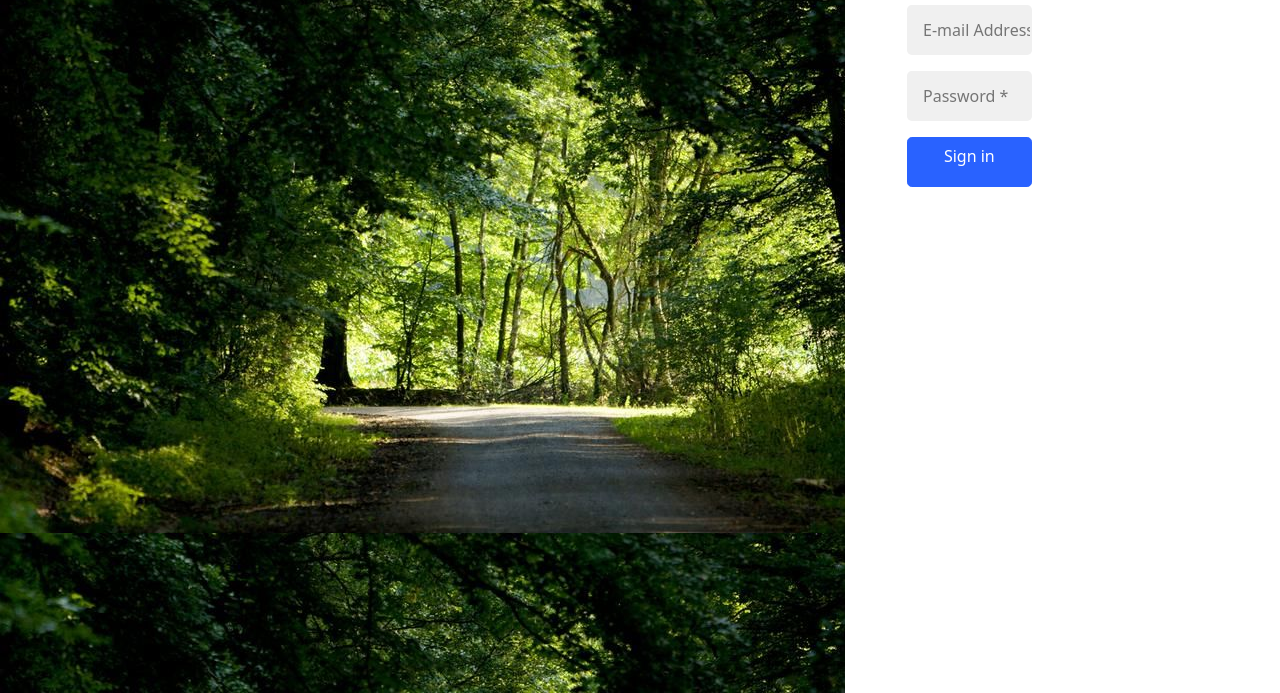
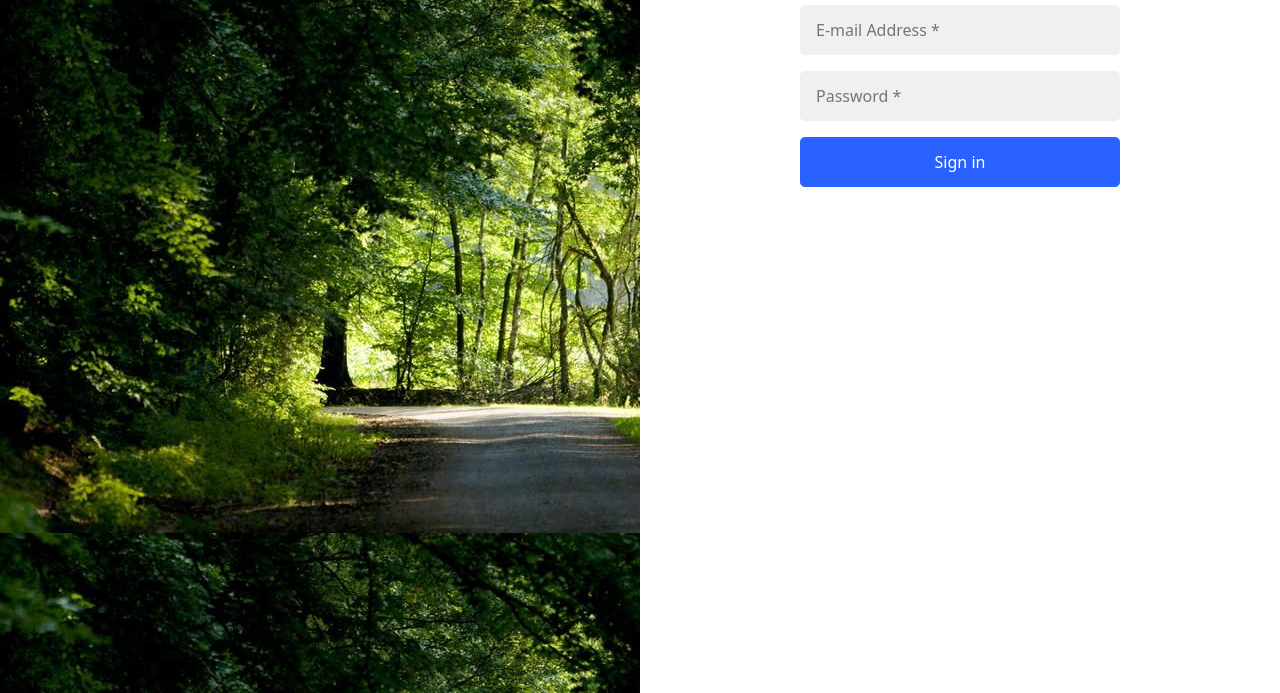
Before and after one commit to Ma3tin/passwordVAlidation, a website: page index.html in a window 1280 px wide. Shown: the part 107-800 px from the top of the page. Drawn offline with nearby package versions, Linux system fonts and the light colour scheme.

Commit message:
Responzive

```diff
--- a/index.html
+++ b/index.html
@@ -9,20 +9,20 @@
     <script src="script.js"></script>
 </head>
 <body>
-<div class="d-flex flex-wrap">
-    <div class="background d-none d-md-flex"></div>
-    <div class="login d-flex flex-column w-auto text-center gap-3">
+<div class="d-flex justify-content-center">
+    <div class="background w-100 flex-grow-1x d-none d-md-flex"></div>
+    <div class="login d-flex justify-content-start w-100 flex-grow-1 flex-column  text-center gap-3">
         <div class="logo"><i class="fab fa-vuejs"></i></div>
         <div class="text-light"><h1>Sign in</h1></div>
         <div class="">
-            <input placeholder="E-mail Address *" class="bg-input border-0 rounded-3 input ps-3 w-50">
+            <input id="email" placeholder="E-mail Address *" class="bg-input border-0 rounded-3 input ps-3 w-50">
             <span id="rightEmail"></span>
         </div>
         <div class="">
-            <input id="email" placeholder="Password *" class="bg-input border-0 rounded-3 input ps-3 w-50">
+            <input id="password" placeholder="Password *" class="bg-input border-0 rounded-3 input ps-3 w-50">
             <span id="rightPassword"></span>
         </div>
-        <div><div class="btn btn-primary input rounded-3 w-50">Sign in</div></div>
+        <div><button id="button" class="btn btn-primary input rounded-3 w-50">Sign in</button></div>
     </div>
 </div>
 </body>
--- a/script.js
+++ b/script.js
@@ -1,6 +1,7 @@
 window.onload = function () {
-    addEventListener("click", function () {
-        let d = document.getElementById("email")
-        if (d.innerHTML.length > 3) document.getElementById("rightEmail").innerText = "nice"
+    let button = document.getElementById("button")
+    button.addEventListener("click", function () {
+        let emailInput = document.getElementById("email")
+        if (emailInput.value.length > 3) document.getElementById("rightEmail").innerText = "nice"
     })
 }
```
